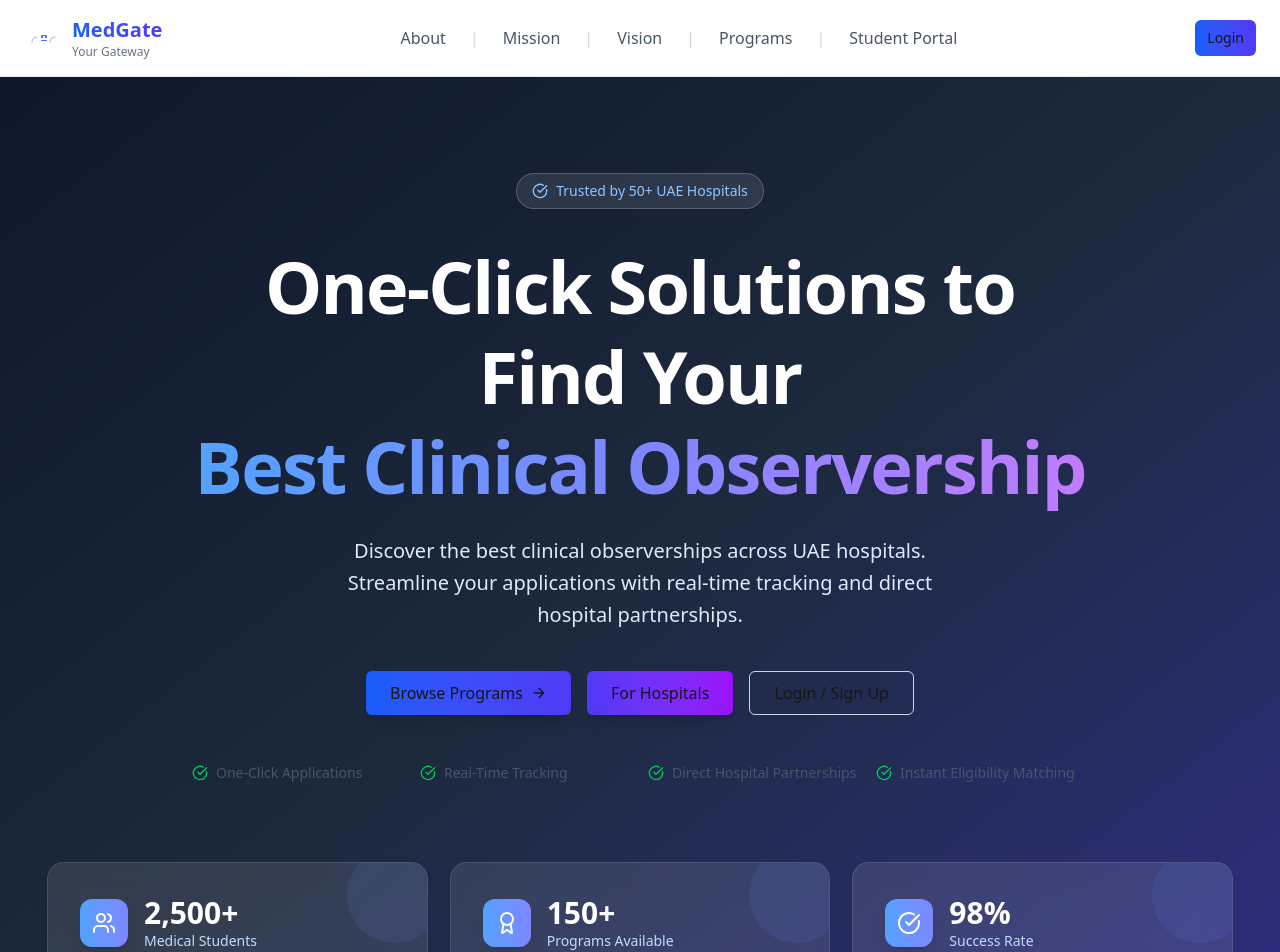
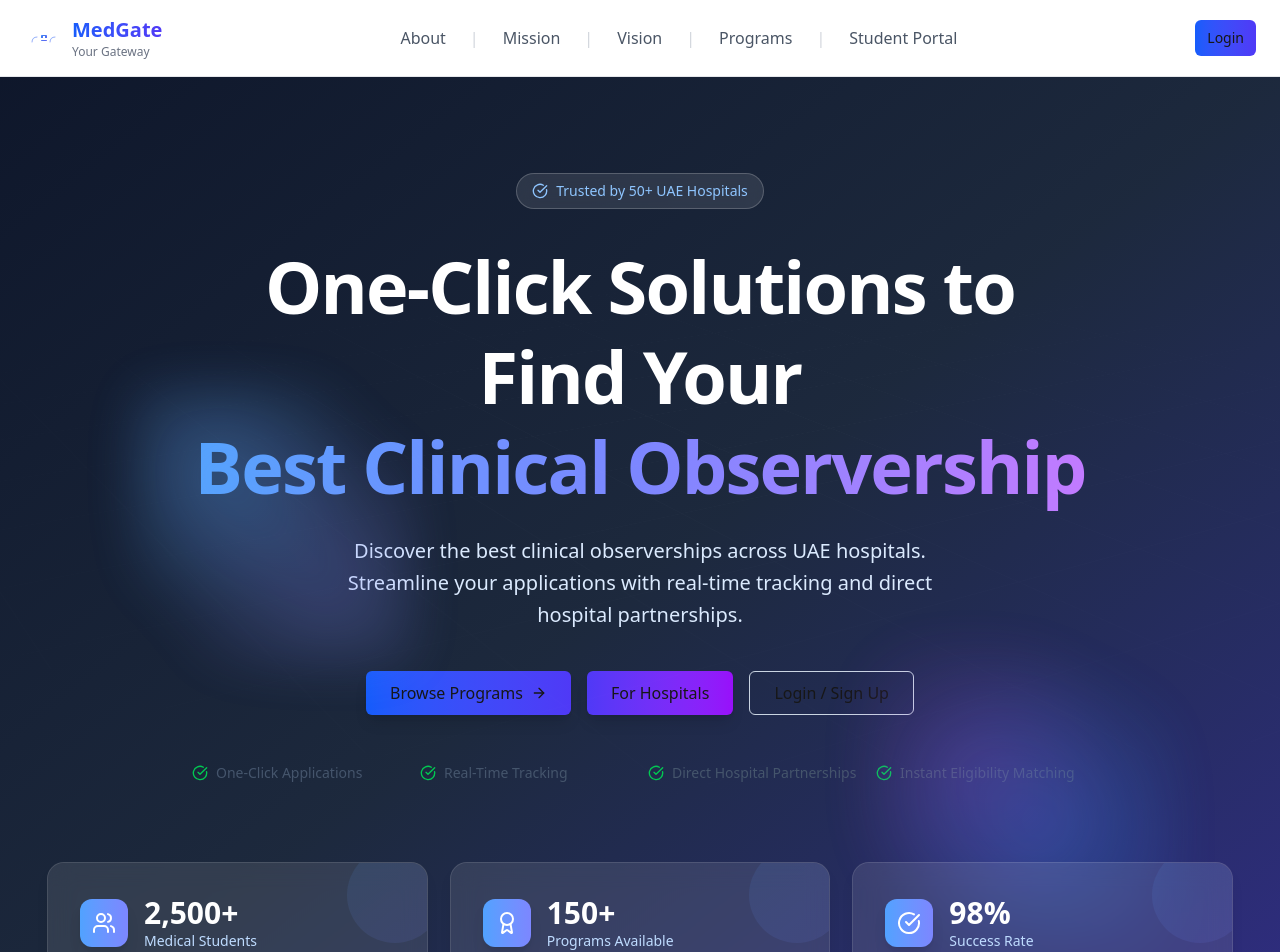
Before and after one commit to s1business84-hub/medgatefinal, a Next.js app in the folder medgate/: page / in a window 1280 px wide. Shown: the top 952 px of the page. Built offline with nearby package versions, Linux system fonts and the light colour scheme.

Commit message:
Add 3D hero animation overlay

```diff
--- a/medgate/app/globals.css
+++ b/medgate/app/globals.css
@@ -293,3 +293,82 @@
   background-size: 200% 200%;
   animation: gradientShift 3s ease infinite;
 }
+
+/* Hero 3D overlay */
+.hero-3d-perspective {
+  position: absolute;
+  inset: 0;
+  perspective: 1600px;
+  overflow: hidden;
+}
+
+.hero-3d-grid {
+  position: absolute;
+  width: 140%;
+  height: 140%;
+  left: -20%;
+  top: -30%;
+  background-image: linear-gradient(to right, rgba(255, 255, 255, 0.07) 1px, transparent 1px),
+    linear-gradient(to bottom, rgba(255, 255, 255, 0.07) 1px, transparent 1px);
+  background-size: 140px 140px;
+  transform-origin: center;
+  transform: rotateX(68deg) rotateZ(-32deg) translateY(40px) translateZ(0);
+  opacity: 0.28;
+  animation: heroGridDrift 18s linear infinite;
+  -webkit-mask-image: radial-gradient(circle at 60% 40%, rgba(0, 0, 0, 0.8), transparent 65%);
+  mask-image: radial-gradient(circle at 60% 40%, rgba(0, 0, 0, 0.8), transparent 65%);
+}
+
+.hero-3d-orb {
+  position: absolute;
+  filter: blur(24px);
+  transform-style: preserve-3d;
+  animation: heroOrbPulse 12s ease-in-out infinite;
+}
+
+.hero-3d-orb--left {
+  width: 260px;
+  height: 260px;
+  left: 12%;
+  top: 32%;
+  background: radial-gradient(circle at 30% 30%, rgba(96, 165, 250, 0.4), transparent 55%),
+    radial-gradient(circle at 70% 70%, rgba(129, 140, 248, 0.3), transparent 60%);
+  animation-delay: -2s;
+}
+
+.hero-3d-orb--right {
+  width: 320px;
+  height: 320px;
+  right: 8%;
+  bottom: 12%;
+  background: radial-gradient(circle at 35% 40%, rgba(168, 85, 247, 0.25), transparent 55%),
+    radial-gradient(circle at 60% 60%, rgba(59, 130, 246, 0.35), transparent 65%);
+  animation-delay: -5s;
+}
+
+@keyframes heroGridDrift {
+  0% {
+    transform: rotateX(68deg) rotateZ(-32deg) translateY(40px) translateZ(0);
+  }
+  50% {
+    transform: rotateX(68deg) rotateZ(-32deg) translateY(12px) translateZ(30px);
+  }
+  100% {
+    transform: rotateX(68deg) rotateZ(-32deg) translateY(40px) translateZ(0);
+  }
+}
+
+@keyframes heroOrbPulse {
+  0% {
+    transform: translateZ(0) scale(1);
+    opacity: 0.9;
+  }
+  50% {
+    transform: translateZ(60px) scale(1.08);
+    opacity: 1;
+  }
+  100% {
+    transform: translateZ(0) scale(1);
+    opacity: 0.9;
+  }
+}
--- a/medgate/components/sections/hero.tsx
+++ b/medgate/components/sections/hero.tsx
@@ -41,6 +41,15 @@
       </div>
       <div className="absolute bottom-0 left-0 -z-10">
         <div className="h-96 w-96 rounded-full bg-linear-to-tr from-indigo-500 to-purple-500 opacity-15 blur-3xl" />
+      </div>
+
+      {/* 3D animated lattice */}
+      <div className="absolute inset-0 pointer-events-none">
+        <div className="hero-3d-perspective">
+          <div className="hero-3d-grid" />
+          <div className="hero-3d-orb hero-3d-orb--left" />
+          <div className="hero-3d-orb hero-3d-orb--right" />
+        </div>
       </div>
 
       <div className="mx-auto max-w-7xl px-4 sm:px-6 py-16 sm:py-24 lg:px-8">
```
